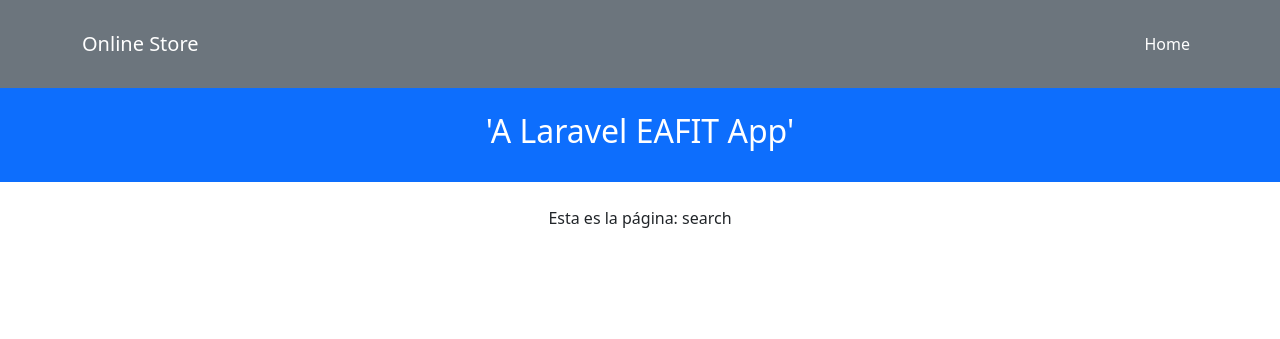
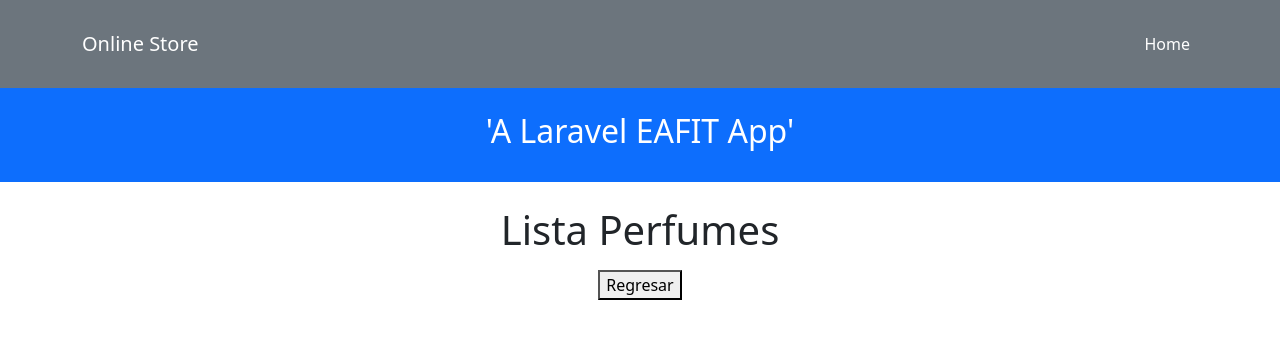
Before and after one commit to pascualgomz/perfumalia-project, a Django app: template perfumalia/store/templates/searchresults.html in a window 1280 px wide. Shown: the top 339 px of the page. Run offline with Django 5.2, Linux system fonts and the light colour scheme; the template is opened without the code that fills it, so the values that code supplies are empty.

Commit message:
search template MVP updated

```diff
--- a/perfumalia/perfumalia/settings.py
+++ b/perfumalia/perfumalia/settings.py
@@ -25,7 +25,7 @@ SECRET_KEY = 'django-insecure-zl!#_bg#840y!ohmam_0ogqsu&29onsg6asuc#$w86lq4*cjcs
 # SECURITY WARNING: don't run with debug turned on in production!
 DEBUG = True
 
-ALLOWED_HOSTS = ['35.192.172.59']
+ALLOWED_HOSTS = ['35.192.172.59', '127.0.0.1']
 
 
 # Application definition
--- a/perfumalia/store/templates/searchresults.html
+++ b/perfumalia/store/templates/searchresults.html
@@ -4,7 +4,15 @@
 {% block content %}
 
 <div class="text-center">
-  Esta es la página: search
+  <h1>Lista Perfumes</h1>
+        <ul>
+            {% for perfume in perfumes %}
+                <li>(ID:{{ perfume.productID }}) {{ perfume.name }} <a href="{% url 'perfumedetails' perfume.productID %}"><button>Detalles</button></a></li>
+            {% endfor %}
+        </ul>
+        <a href="/">
+            <button>Regresar</button>
+        </a>
 </div>
 
 {% endblock %}
--- a/perfumalia/store/urls.py
+++ b/perfumalia/store/urls.py
@@ -14,6 +14,6 @@ urlpatterns = [
     path("order/<int:pk>/", OrderDetailsPageView.as_view(), name='orderdetails'),
     path("cart/checkout", PaymentPageView.as_view(), name='payment'),
     path("user", ProfilePageView.as_view(), name='profile'),
-    path("search", SearchResultsPageView.as_view(), name='searchresults'),
+    path("search/<str:query>/", SearchResultsPageView.as_view(), name='searchresults'),
     path("subscription", SubscriptionPageView.as_view(), name='subscription'),
 ]
--- a/perfumalia/store/views.py
+++ b/perfumalia/store/views.py
@@ -61,6 +61,10 @@ class PaymentPageView(TemplateView):
 class SearchResultsPageView(TemplateView):
     template_name = 'searchresults.html'
 
+    def get(self, request, query):
+        resultados = Perfume.objects.filter(name__icontains=query)
+        return render(request, self.template_name, {'perfumes': resultados})
+
 class SubscriptionPageView(TemplateView):
     template_name = 'subscription.html'
 
```
